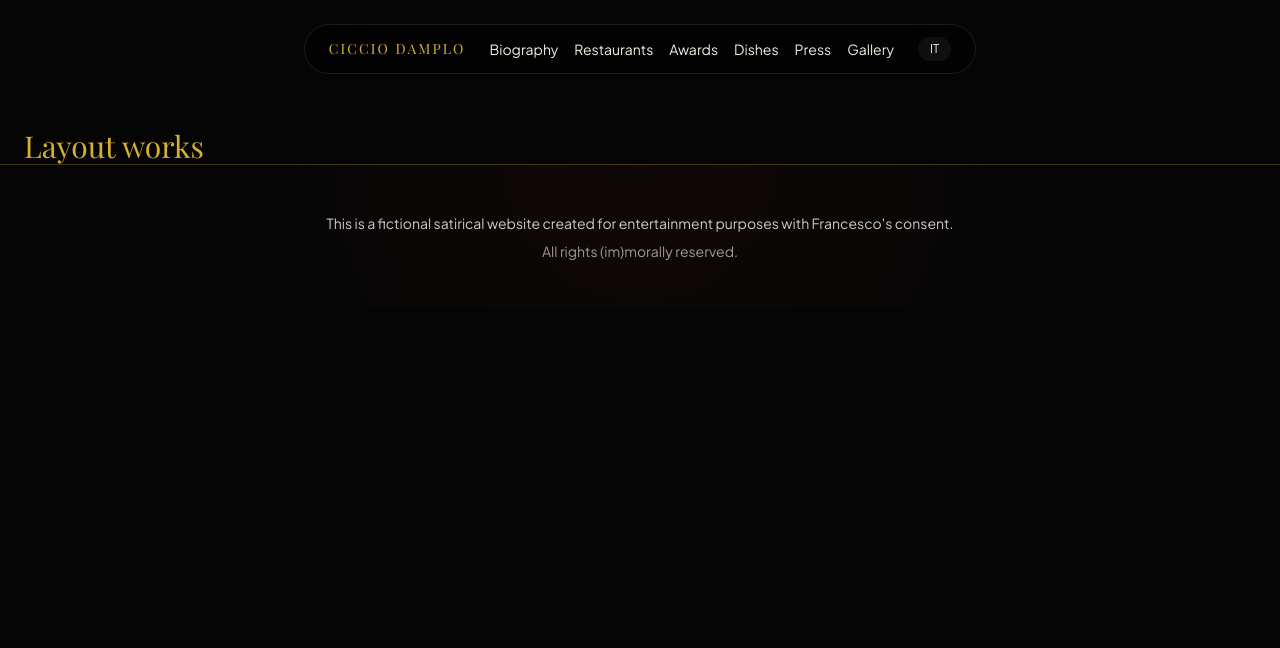
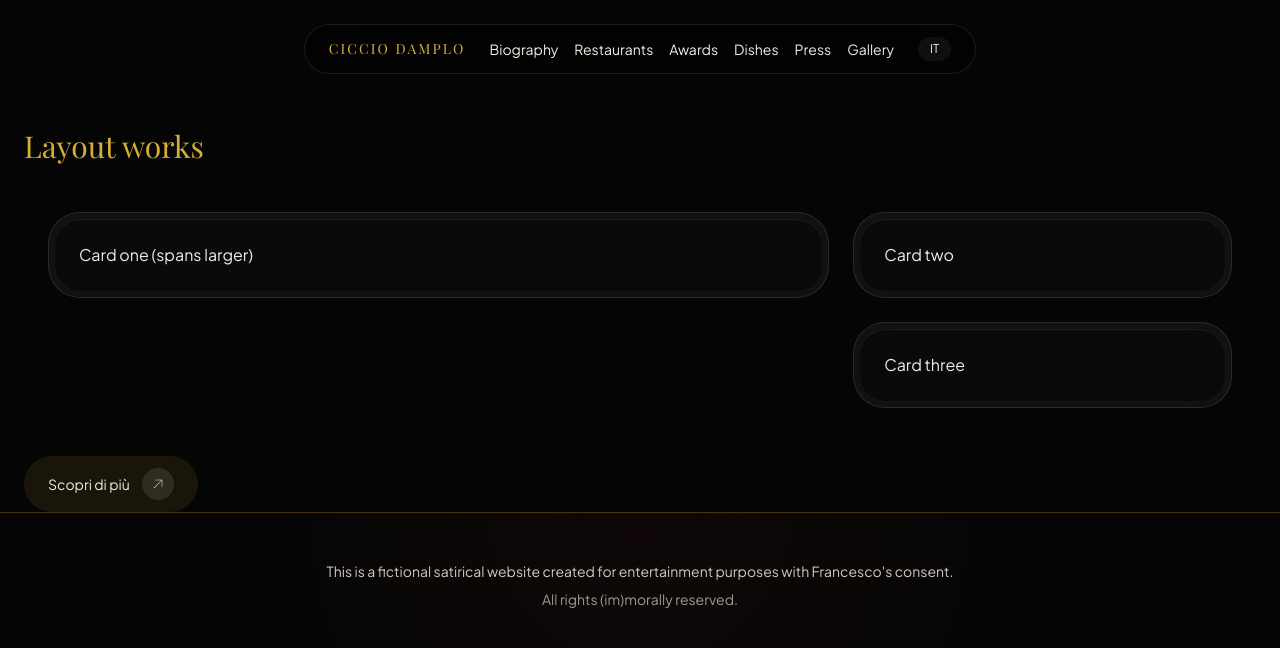
Before and after one commit to stefanotugiuru/ciccio-damplo, a Next.js app: page /en in a window 1280 px wide. Shown: the top 648 px of the page. Built offline with nearby package versions, Linux system fonts and the light colour scheme.

Commit message:
feat: add Card, PillButton, RevealOnScroll, and BentoGrid primitives

```diff
--- a/app/[locale]/page.tsx
+++ b/app/[locale]/page.tsx
@@ -1,3 +1,20 @@
+import Card from "@/components/Card";
+import PillButton from "@/components/PillButton";
+import RevealOnScroll from "@/components/RevealOnScroll";
+import BentoGrid from "@/components/BentoGrid";
+
 export default function HomeSmokeTest() {
-  return <h1 className="px-6 text-3xl font-display text-gold-bright">Layout works</h1>;
+  return (
+    <div className="px-6">
+      <RevealOnScroll>
+        <h1 className="font-display text-3xl text-gold-bright">Layout works</h1>
+      </RevealOnScroll>
+      <BentoGrid>
+        <Card href="/biografia">Card one (spans larger)</Card>
+        <Card href="/biografia">Card two</Card>
+        <Card href="/biografia">Card three</Card>
+      </BentoGrid>
+      <PillButton href="/biografia">Scopri di più</PillButton>
+    </div>
+  );
 }
--- /dev/null
+++ b/components/BentoGrid.tsx
@@ -0,0 +1,13 @@
+import { ReactNode } from "react";
+
+export default function BentoGrid({ children }: { children: ReactNode[] }) {
+  return (
+    <div className="grid grid-cols-1 gap-6 px-6 py-12 md:grid-cols-3">
+      {children.map((child, index) => (
+        <div key={index} className={index === 0 ? "md:col-span-2 md:row-span-2" : ""}>
+          {child}
+        </div>
+      ))}
+    </div>
+  );
+}
--- /dev/null
+++ b/components/Card.tsx
@@ -0,0 +1,31 @@
+"use client";
+
+import { ReactNode } from "react";
+import { Link } from "@/i18n/navigation";
+
+export default function Card({
+  children,
+  href,
+  className = "",
+}: {
+  children: ReactNode;
+  href?: string;
+  className?: string;
+}) {
+  const shell = `group block rounded-bezel border border-white/10 bg-white/5 p-1.5 transition-colors duration-500 hover:border-gold/40 ${className}`;
+  const core = (
+    <div className="rounded-[calc(2rem-0.375rem)] bg-black/40 p-6 shadow-[inset_0_1px_1px_rgba(255,255,255,0.08)] backdrop-blur-xl">
+      {children}
+    </div>
+  );
+
+  if (href) {
+    return (
+      <Link href={href} className={shell}>
+        {core}
+      </Link>
+    );
+  }
+
+  return <div className={shell}>{core}</div>;
+}
--- /dev/null
+++ b/components/PillButton.tsx
@@ -0,0 +1,25 @@
+"use client";
+
+import { ReactNode } from "react";
+import { ArrowUpRight } from "@phosphor-icons/react/dist/ssr";
+import { Link } from "@/i18n/navigation";
+
+export default function PillButton({
+  href,
+  children,
+}: {
+  href: string;
+  children: ReactNode;
+}) {
+  return (
+    <Link
+      href={href}
+      className="group inline-flex items-center gap-3 rounded-full bg-gold/10 px-6 py-3 text-sm text-cream transition-transform duration-300 active:scale-[0.98]"
+    >
+      <span>{children}</span>
+      <span className="flex h-8 w-8 items-center justify-center rounded-full bg-white/10 transition-transform duration-300 group-hover:translate-x-1 group-hover:-translate-y-px">
+        <ArrowUpRight size={16} weight="thin" />
+      </span>
+    </Link>
+  );
+}
--- /dev/null
+++ b/components/RevealOnScroll.tsx
@@ -0,0 +1,23 @@
+"use client";
+
+import { motion } from "motion/react";
+import { ReactNode } from "react";
+
+export default function RevealOnScroll({
+  children,
+  delay = 0,
+}: {
+  children: ReactNode;
+  delay?: number;
+}) {
+  return (
+    <motion.div
+      initial={{ opacity: 0, y: 48, filter: "blur(8px)" }}
+      whileInView={{ opacity: 1, y: 0, filter: "blur(0px)" }}
+      viewport={{ once: true, margin: "-80px" }}
+      transition={{ duration: 0.8, delay, ease: [0.32, 0.72, 0, 1] }}
+    >
+      {children}
+    </motion.div>
+  );
+}
```
